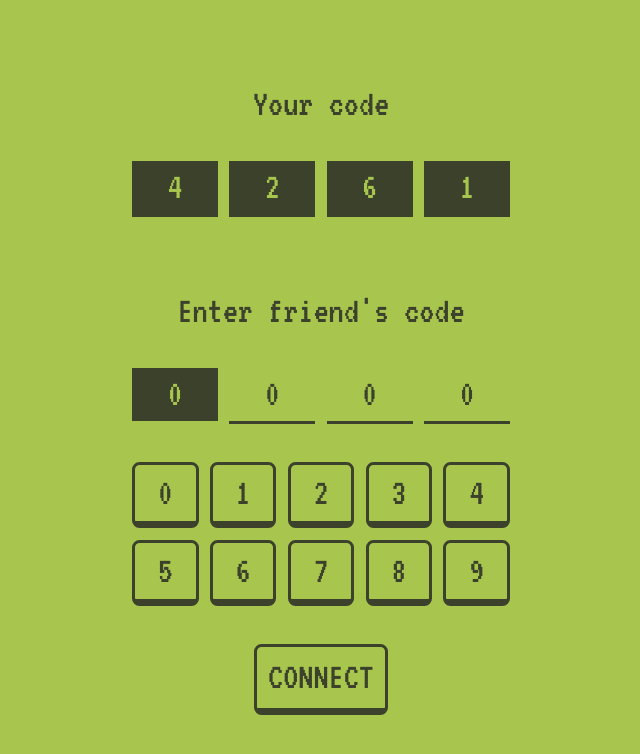
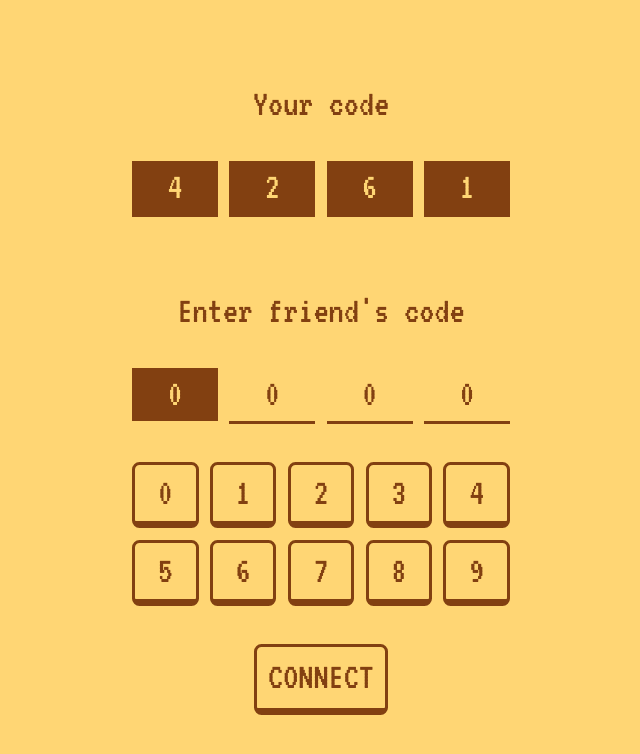
Before and after one commit to marinm/connect-four, a React (Vite) app: page / in a window 1280 px wide. Shown: the top 754 px of the page, without its empty margins (319-959 px from the left). Built offline with nearby package versions, Linux system fonts and the light colour scheme.

Commit message:
nicer colours

```diff
--- a/src/index.css
+++ b/src/index.css
@@ -1,7 +1,7 @@
 html {
     font-size: min(7vw, 10mm);
-    --bg-color: #a8c64e;
-    --fg-color: #3c412c;
+    --bg-color: #ffd674;
+    --fg-color: #824011;
 }
 
 * {
```
Also changed, not shown: public/manifest.json.
